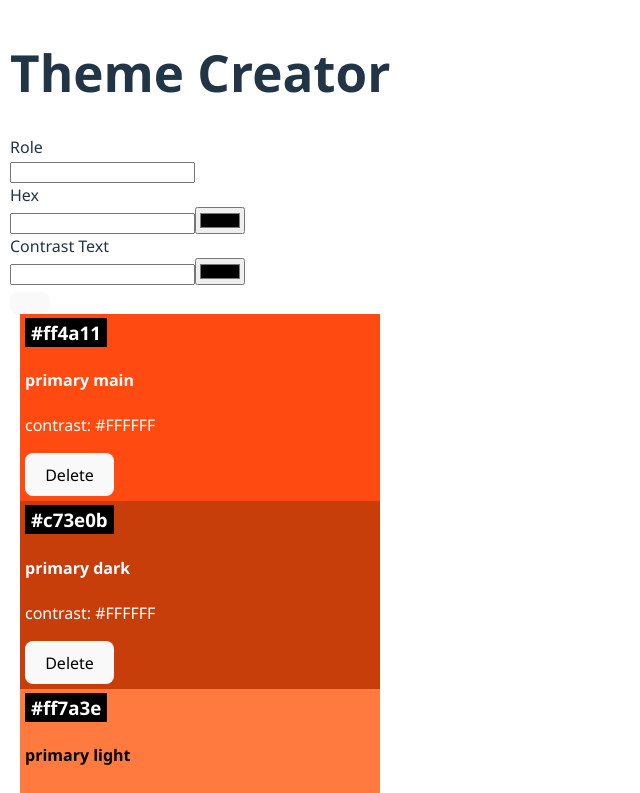
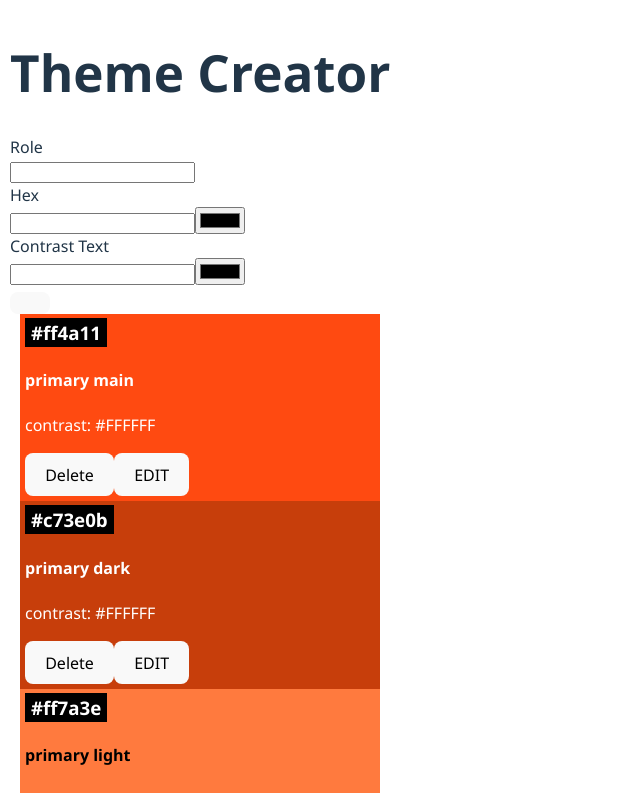
Before and after one commit to arditneziri93/nf_project_4, a React (Vite) app: page / in a window 1280 px wide. Shown: the top 793 px of the page, without its empty margins (0-640 px from the left). Built offline with nearby package versions, Linux system fonts and the light colour scheme.

Commit message:
Add update functionality to Color Card
Signed-off-by: Ardit Neziri <ardit.e.neziri@gmail.com>

```diff
--- a/src/components/ColorCard/ColorCard.tsx
+++ b/src/components/ColorCard/ColorCard.tsx
@@ -1,16 +1,26 @@
 import { useState } from "react";
 import { ColorType } from "../../lib/colors";
 import "./ColorCard.css";
+import ColorForm from "../ColorForm/ColorForm";
 
 type ColorCardProps = ColorType & {
   onDelete: (id: string) => void;
+  onUpdate: (color: ColorType) => void;
 };
 
 export default function ColorCard(props: ColorCardProps) {
+  const [hasRequestedUpdate, setHasRequestedUpdate] = useState(false);
   const [hasRequestedDelete, setHasRequestedDelete] = useState(false);
 
-  function cancelDelete() {
-    setHasRequestedDelete(false);
+  function handleUpdate(newColor?: ColorType) {
+    if (hasRequestedUpdate === false) {
+      setHasRequestedUpdate(true);
+    } else {
+      if (newColor !== undefined) {
+        props.onUpdate(newColor);
+      }
+      setHasRequestedUpdate(false);
+    }
   }
 
   function handleDelete() {
@@ -19,6 +29,10 @@ export default function ColorCard(props: ColorCardProps) {
     } else {
       props.onDelete(props.id);
     }
+  }
+
+  function cancelDelete() {
+    setHasRequestedDelete(false);
   }
 
   return (
@@ -38,7 +52,24 @@ export default function ColorCard(props: ColorCardProps) {
           <button onClick={cancelDelete}>Cancel</button>
         </>
       )}
-      <button onClick={() => handleDelete()}>Delete</button>
+      {hasRequestedUpdate && (
+        <ColorForm
+          onSubmit={handleUpdate}
+          buttonText="UPDATE COLOR"
+          initialId={props.id}
+          initialRole={props.role}
+          initialHex={props.hex}
+          initialContrastText={props.contrastText}
+        />
+      )}
+      {!hasRequestedUpdate && (
+        <button onClick={() => handleDelete()}>Delete</button>
+      )}
+      {!hasRequestedDelete && (
+        <button onClick={() => handleUpdate()}>
+          {hasRequestedUpdate ? "CANCEL" : "EDIT"}
+        </button>
+      )}
     </div>
   );
 }
```
